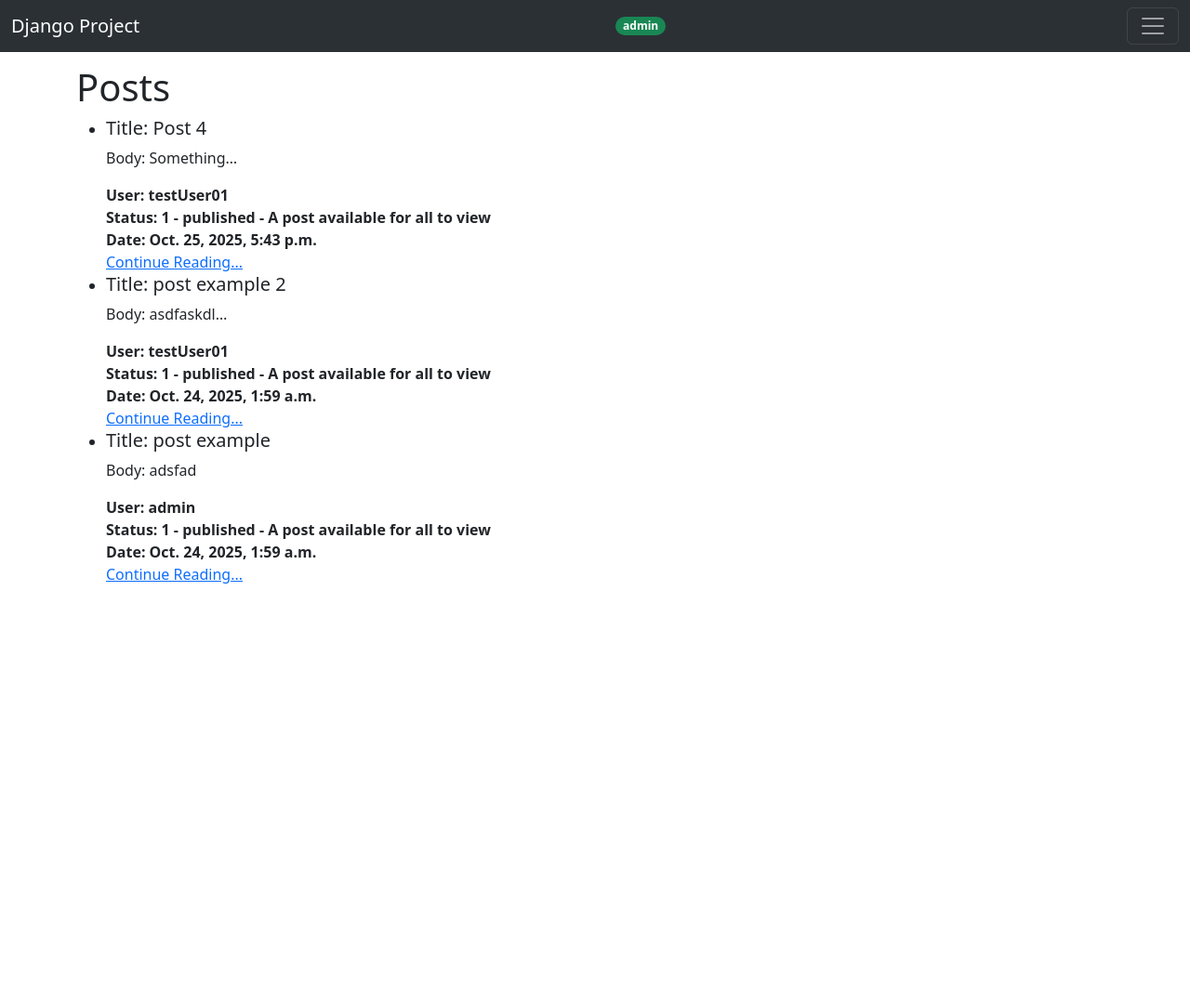
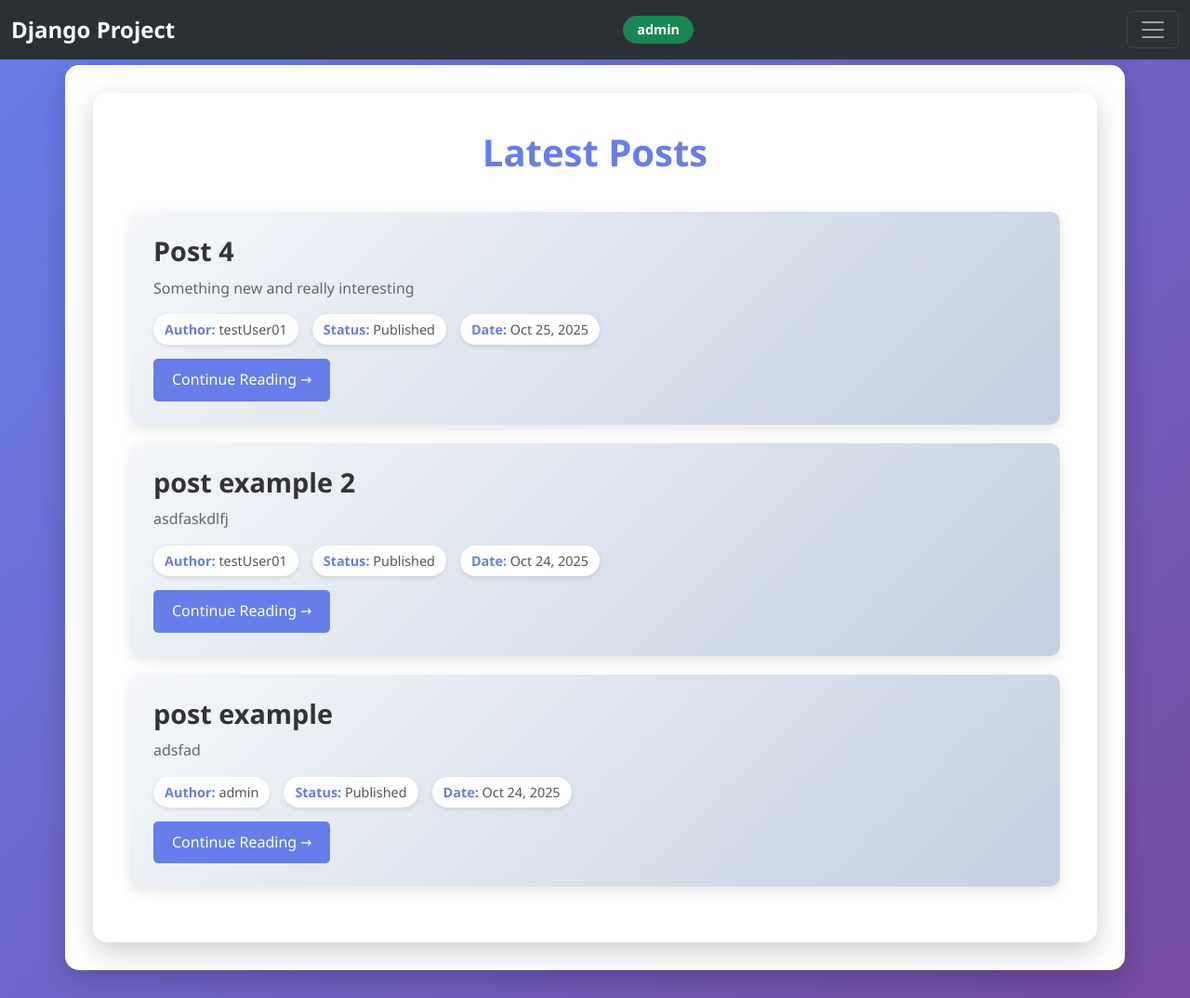
Before and after one commit to ZaneM201/blog, a Django app: page /posts/ in a window 1280 px wide. Shown: the whole page at 93% size. Before the commit the page ends 628 px from the top, so only its background shows below. Run offline with Django 5.2, Linux system fonts and the light colour scheme; a user stored in the database is signed in; data comes from the database, SQL or seed files in the repository; both versions use the stored data as it was after the commit.

Commit message:
updated css

```diff
--- /dev/null
+++ b/static/css/base.css
@@ -0,0 +1,119 @@
+* {
+    margin: 0;
+    padding: 0;
+    box-sizing: border-box;
+}
+
+body {
+    font-family: 'Segoe UI', Tahoma, Geneva, Verdana, sans-serif;
+    background: linear-gradient(135deg, #667eea 0%, #764ba2 100%);
+    min-height: 100vh;
+    line-height: 1.6;
+}
+
+.container {
+    background: white;
+    border-radius: 15px;
+    padding: 30px;
+    box-shadow: 0 10px 30px rgba(0, 0, 0, 0.2);
+    margin-top: 70px;
+    margin-bottom: 30px;
+}
+
+/* Typography */
+h1 {
+    color: #667eea;
+    margin-bottom: 20px;
+    font-weight: 700;
+    text-align: center;
+    font-size: 2.5rem;
+}
+
+h4, h5 {
+    color: #333;
+    margin-bottom: 10px;
+}
+
+p {
+    color: #555;
+    margin-bottom: 15px;
+}
+
+a {
+    color: #667eea;
+    text-decoration: none;
+    transition: color 0.3s ease;
+}
+
+a:hover {
+    color: #764ba2;
+    text-decoration: underline;
+}
+
+/* Forms */
+form {
+    max-width: 600px;
+    margin: 0 auto;
+}
+
+input[type="submit"] {
+    margin-top: 20px;
+    padding: 12px 30px;
+    font-size: 16px;
+    border: none;
+    border-radius: 5px;
+    cursor: pointer;
+    transition: transform 0.2s ease, box-shadow 0.2s ease;
+}
+
+input[type="submit"]:hover {
+    transform: translateY(-2px);
+    box-shadow: 0 5px 15px rgba(0, 0, 0, 0.2);
+}
+
+.btn {
+    transition: transform 0.2s ease, box-shadow 0.2s ease;
+}
+
+.btn:hover {
+    transform: translateY(-2px);
+    box-shadow: 0 5px 15px rgba(0, 0, 0, 0.2);
+}
+
+/* Badge styling */
+.badge {
+    font-size: 0.9rem;
+    padding: 8px 15px;
+}
+
+/* Navbar custom styling */
+.navbar-brand {
+    font-weight: 700;
+    font-size: 1.5rem;
+}
+
+.nav-link {
+    font-size: 1.1rem;
+    padding: 10px 15px;
+    border-radius: 5px;
+    transition: background-color 0.3s ease;
+}
+
+.nav-link:hover {
+    background-color: rgba(255, 255, 255, 0.1);
+}
+
+.nav-item form input[type="submit"] {
+    background: none;
+    border: none;
+    color: rgba(255, 255, 255, 0.75);
+    cursor: pointer;
+    padding: 10px 15px;
+    text-align: left;
+    width: 100%;
+    transition: color 0.3s ease;
+}
+
+.nav-item form input[type="submit"]:hover {
+    color: white;
+}
--- /dev/null
+++ b/static/css/posts.css
@@ -0,0 +1,151 @@
+.posts-container {
+    background: white;
+    border-radius: 15px;
+    padding: 40px;
+    box-shadow: 0 10px 30px rgba(0, 0, 0, 0.2);
+}
+
+.posts-header {
+    text-align: center;
+    margin-bottom: 40px;
+    color: #667eea;
+    font-size: 2.5rem;
+    font-weight: 700;
+}
+
+.posts-list {
+    list-style: none;
+    padding: 0;
+}
+
+.post-item {
+    background: linear-gradient(135deg, #f5f7fa 0%, #c3cfe2 100%);
+    border-radius: 10px;
+    padding: 25px;
+    margin-bottom: 20px;
+    box-shadow: 0 5px 15px rgba(0, 0, 0, 0.1);
+    transition: transform 0.3s ease, box-shadow 0.3s ease;
+}
+
+.post-item:hover {
+    transform: translateY(-5px);
+    box-shadow: 0 10px 25px rgba(0, 0, 0, 0.15);
+}
+
+.post-title {
+    color: #333;
+    font-size: 1.8rem;
+    margin-bottom: 10px;
+    font-weight: 600;
+}
+
+.post-body {
+    color: #666;
+    font-size: 1rem;
+    margin-bottom: 15px;
+    line-height: 1.6;
+}
+
+.post-meta {
+    display: flex;
+    flex-wrap: wrap;
+    gap: 15px;
+    margin-bottom: 15px;
+    font-size: 0.9rem;
+}
+
+.post-meta span {
+    background: white;
+    padding: 5px 12px;
+    border-radius: 20px;
+    color: #555;
+    box-shadow: 0 2px 5px rgba(0, 0, 0, 0.1);
+}
+
+.post-meta strong {
+    color: #667eea;
+}
+
+.post-link {
+    display: inline-block;
+    background: #667eea;
+    color: white;
+    padding: 10px 20px;
+    border-radius: 5px;
+    text-decoration: none;
+    transition: background 0.3s ease, transform 0.2s ease;
+    font-weight: 500;
+}
+
+.post-link:hover {
+    background: #764ba2;
+    transform: translateX(5px);
+    color: white;
+    text-decoration: none;
+}
+
+/* Post Detail Styles */
+.post-detail-container {
+    background: white;
+    border-radius: 15px;
+    padding: 40px;
+    box-shadow: 0 10px 30px rgba(0, 0, 0, 0.2);
+}
+
+.post-detail-title {
+    color: #667eea;
+    font-size: 2.5rem;
+    margin-bottom: 15px;
+    border-bottom: 3px solid #667eea;
+    padding-bottom: 10px;
+}
+
+.post-detail-subtitle {
+    color: #764ba2;
+    font-size: 1.5rem;
+    margin-bottom: 20px;
+    font-style: italic;
+}
+
+.post-detail-body {
+    color: #333;
+    font-size: 1.1rem;
+    line-height: 1.8;
+    margin-bottom: 30px;
+    text-align: justify;
+}
+
+.post-detail-meta {
+    background: #f5f7fa;
+    padding: 20px;
+    border-radius: 10px;
+    margin-bottom: 20px;
+}
+
+.post-detail-meta span {
+    display: block;
+    margin-bottom: 10px;
+    color: #555;
+}
+
+.post-actions {
+    display: flex;
+    gap: 15px;
+    margin-top: 20px;
+}
+
+/* Empty state */
+.empty-state {
+    text-align: center;
+    padding: 60px 20px;
+    color: #999;
+}
+
+.empty-state h2 {
+    color: #667eea;
+    margin-bottom: 15px;
+}
+
+.empty-state p {
+    font-size: 1.1rem;
+}
--- a/templates/base.html
+++ b/templates/base.html
@@ -1,14 +1,16 @@
 <!DOCTYPE html>
+{% load static %}
 <html lang="en">
 <head>
     <meta charset="UTF-8">
     <meta name="viewport" content="width=device-width, initial-scale=1.0">
     <title>{% block title %}{% endblock title %}</title>
     <link href="https://cdn.jsdelivr.net/npm/bootstrap@5.3.8/dist/css/bootstrap.min.css" rel="stylesheet" integrity="sha384-sRIl4kxILFvY47J16cr9ZwB07vP4J8+LH7qKQnuqkuIAvNWLzeN8tE5YBujZqJLB" crossorigin="anonymous">
+    <link rel="stylesheet" href="{% static 'css/base.css' %}">
     {% block css %}{% endblock css %}
 </head>
 <body>
-    {% include 'navbar.html'   %}
+    {% include 'navbar.html' %}
     <div class="container" style="margin-top: 70px;">
         {% block content %}
 
--- a/templates/posts/list.html
+++ b/templates/posts/list.html
@@ -1,26 +1,43 @@
 {% extends 'base.html' %}
+{% load static %}
 
 {% block title %}
     Posts
 {% endblock title %}
 
+{% block css %}
+    <link rel="stylesheet" href="{% static 'css/posts.css' %}">
+{% endblock css %}
+
 {% block content %}
-    <h1>Posts</h1>
-    <ul>
-        {% for item in posts %}
-        <li>
-            <div>
-                <h5>Title: {{ item.title }}</h5>
-                <p>Body: {{ item.body|truncatechars:10 }}</p>
-                <span><strong>User: {{ item.author }}</strong></span>
-                <br>
-                <span><strong>Status: {{ item.status }}</strong></span>
-                <br>
-                <span><strong>Date: {{ item.created_on }}</strong></span>
-                <br>
-                <a href="{% url 'post_detail' item.id %}">Continue Reading...</a>
+    <div class="posts-container">
+        <h1 class="posts-header">Latest Posts</h1>
+
+        {% if posts %}
+            <ul class="posts-list">
+                {% for item in posts %}
+                <li class="post-item">
+                    <div>
+                        <h5 class="post-title">{{ item.title }}</h5>
+                        <p class="post-body">{{ item.body|truncatechars:150 }}</p>
+                        <div class="post-meta">
+                            <span><strong>Author:</strong> {{ item.author }}</span>
+                            <span><strong>Status:</strong> {{ item.status.name|title }}</span>
+                            <span><strong>Date:</strong> {{ item.created_on|date:"M d, Y" }}</span>
+                        </div>
+                        <a href="{% url 'post_detail' item.id %}" class="post-link">Continue Reading →</a>
+                    </div>
+                </li>
+                {% endfor %}
+            </ul>
+        {% else %}
+            <div class="empty-state">
+                <h2>No Posts Yet</h2>
+                <p>Be the first to create a post!</p>
+                {% if user.is_authenticated %}
+                    <a href="{% url 'post_new' %}" class="post-link">Create New Post</a>
+                {% endif %}
             </div>
-        </li>
-        {% endfor %}
-    </ul>
+        {% endif %}
+    </div>
 {% endblock content %}
```
Also changed, not shown: static/css/about.css (+91 -5 lines), static/css/home.css (+103 -2 lines), templates/pages/home.html (+12 -5 lines), templates/posts/detail.html (+22 -13 lines), db.sqlite3.
